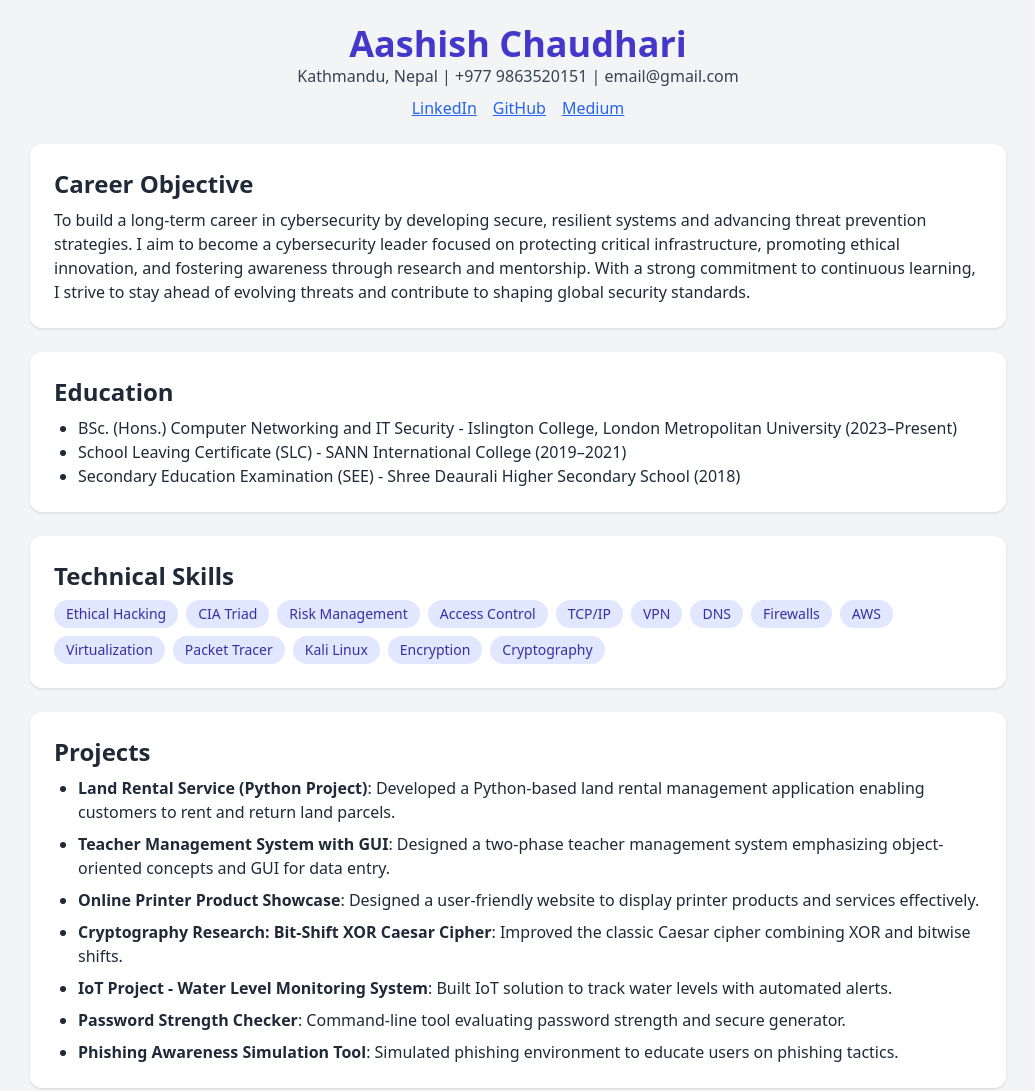
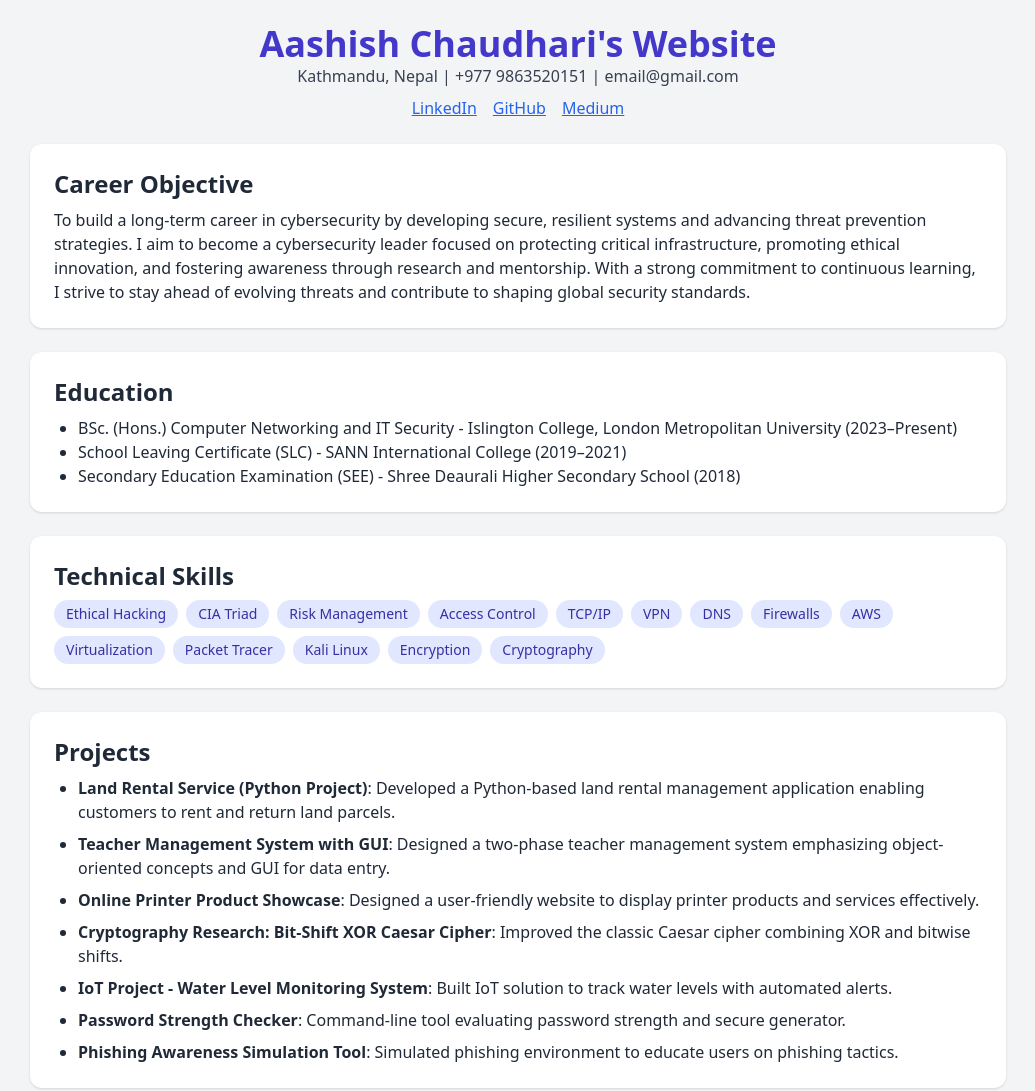
Before and after one commit to AashishChaudhari/DevOps-CI-CD, a plain HTML site: page index.html in a window 1280 px wide. Shown: the top 1091 px of the page, without its empty margins (122-1157 px from the left). Drawn offline with nearby package versions, Linux system fonts and the light colour scheme.

Commit message:
Update index.html

```diff
--- a/index.html
+++ b/index.html
@@ -11,7 +11,7 @@
 
     <!-- Header -->
     <header class="text-center">
-      <h1 class="text-4xl font-bold text-indigo-700">Aashish Chaudhari </h1>
+      <h1 class="text-4xl font-bold text-indigo-700">Aashish Chaudhari's Website</h1>
       <p class="text-gray-700">Kathmandu, Nepal | +977 9863520151 | email@gmail.com</p>
       <div class="flex justify-center gap-4 mt-2">
         <a class="underline text-blue-600" href="www.linkedin.com/in/rejina-phuyal-5872442a7" target="_blank">LinkedIn</a>
```
